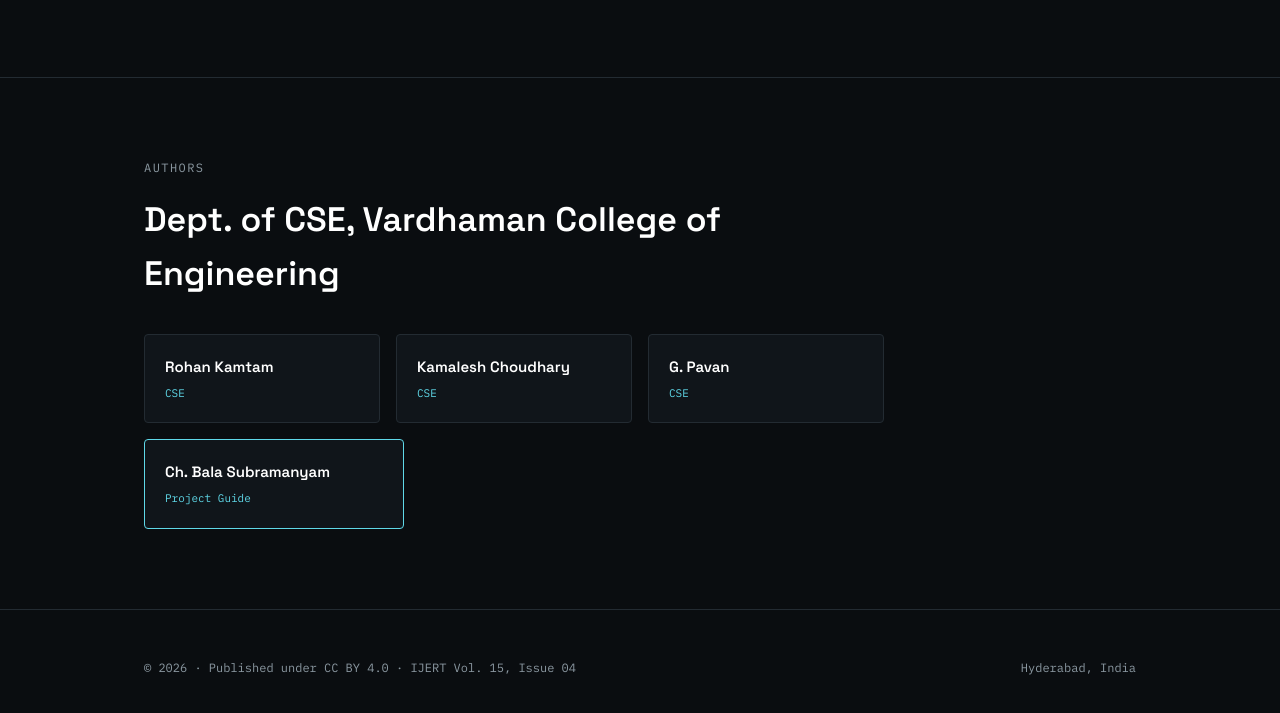
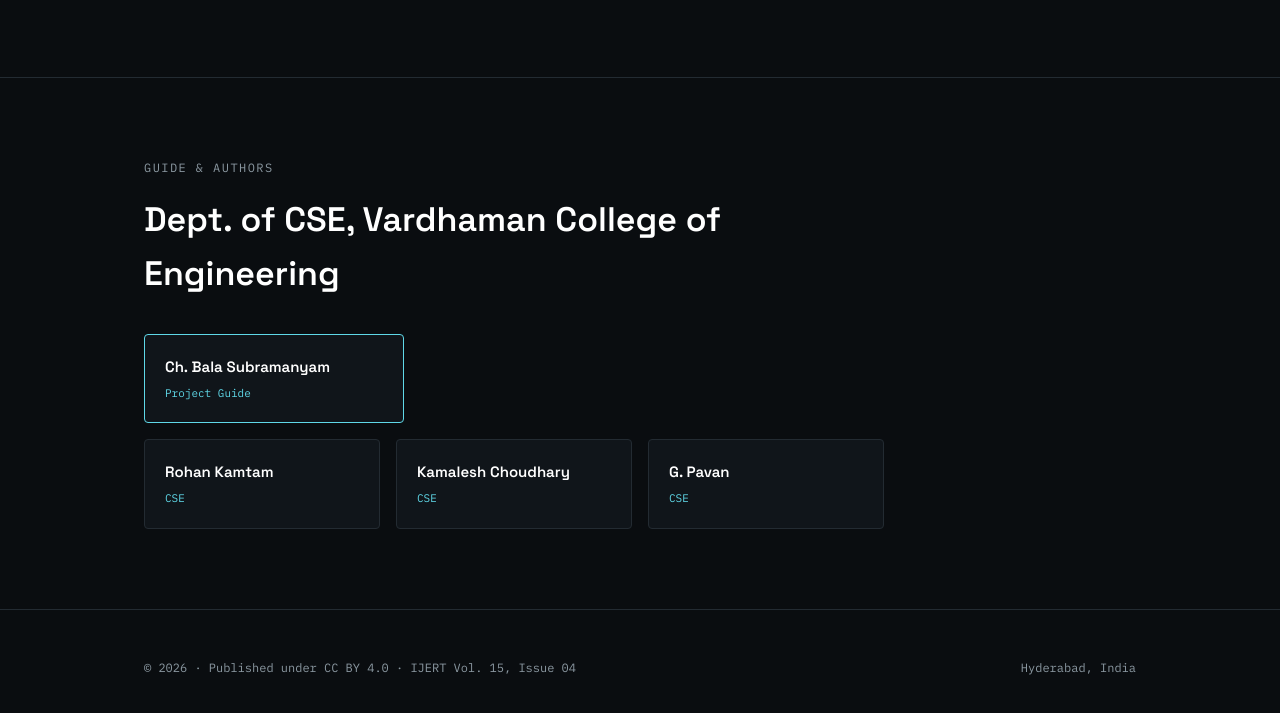
Before and after one commit to rohankamtam/pneumonia-finetuning-depth, a plain HTML site: page docs/index.html in a window 1280 px wide. Shown: the part 2247-2960 px from the top of the page. Drawn offline with Linux system fonts and the light colour scheme.

Commit message:
Move guide above student team

```diff
--- a/docs/index.html
+++ b/docs/index.html
@@ -345,15 +345,15 @@
 
 <section id="team">
   <div class="wrap">
-    <div class="kicker">Authors</div>
+    <div class="kicker">Guide & Authors</div>
     <h2>Dept. of CSE, Vardhaman College of Engineering</h2>
-    <div class="team">
+    <div class="team" style="grid-template-columns:1fr; max-width:260px;">
+      <div class="card" style="border-color:var(--cyan);"><div class="name">Ch. Bala Subramanyam</div><div class="role">Project Guide</div></div>
+    </div>
+    <div class="team" style="margin-top:16px;">
       <div class="card"><div class="name">Rohan Kamtam</div><div class="role">CSE</div></div>
       <div class="card"><div class="name">Kamalesh Choudhary</div><div class="role">CSE</div></div>
       <div class="card"><div class="name">G. Pavan</div><div class="role">CSE</div></div>
-    </div>
-    <div class="team" style="grid-template-columns:1fr; max-width:260px; margin-top:16px;">
-      <div class="card" style="border-color:var(--cyan);"><div class="name">Ch. Bala Subramanyam</div><div class="role">Project Guide</div></div>
     </div>
   </div>
 </section>
```
